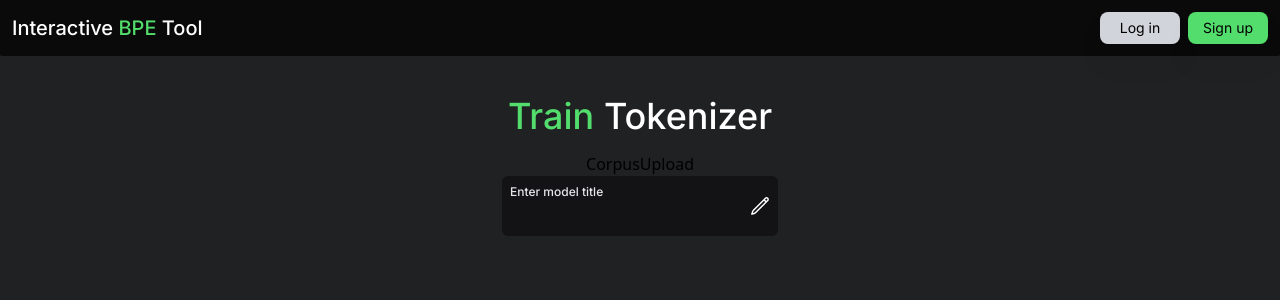
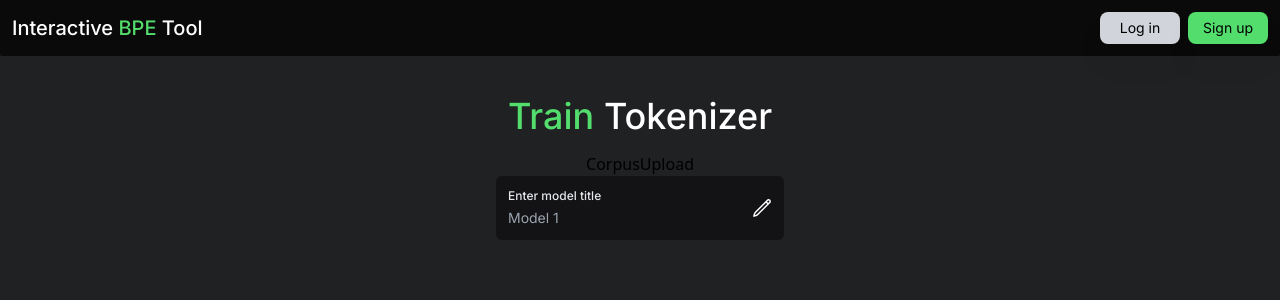
Before and after one commit to rhatos/IBPE, a React (Vite) app in the folder frontend/: page /train in a window 1280 px wide. Shown: the top 300 px of the page. Built offline with nearby package versions, Linux system fonts and the light colour scheme.

Commit message:
Created TokenizerTitleInput

```diff
--- a/frontend/src/components/inputs/TokenizerTitleInput.tsx
+++ b/frontend/src/components/inputs/TokenizerTitleInput.tsx
@@ -4,13 +4,16 @@ import PencilSVG from "../../assets/svgs/PencilSVG";
 const TokenizerTitleInput = () => {
   return (
     <>
-      <div className="flex flex-row bg-bpelightgrey p-2 rounded-md items-center justify-center">
+      <div className="flex flex-row bg-bpelightgrey p-3 space-x-1 rounded-md items-center justify-center">
         <div className="flex flex-col space-y-1 max-w-sm justify-left items-start">
           <label className="text-xs font-medium font-inter text-gray-200">
             Enter model title
           </label>
           <div className="flex flex-row items-center justify-center">
-            <input className="w-60 bg-transparent" />
+            <input
+              placeholder="Model 1"
+              className="w-60 bg-transparent rounded-sm text-white placeholder:text-opacity-20 font-inter text-sm focus:ring-opacity-50 focus:ring-1 outline-none"
+            />
           </div>
         </div>
         <PencilSVG />
```
